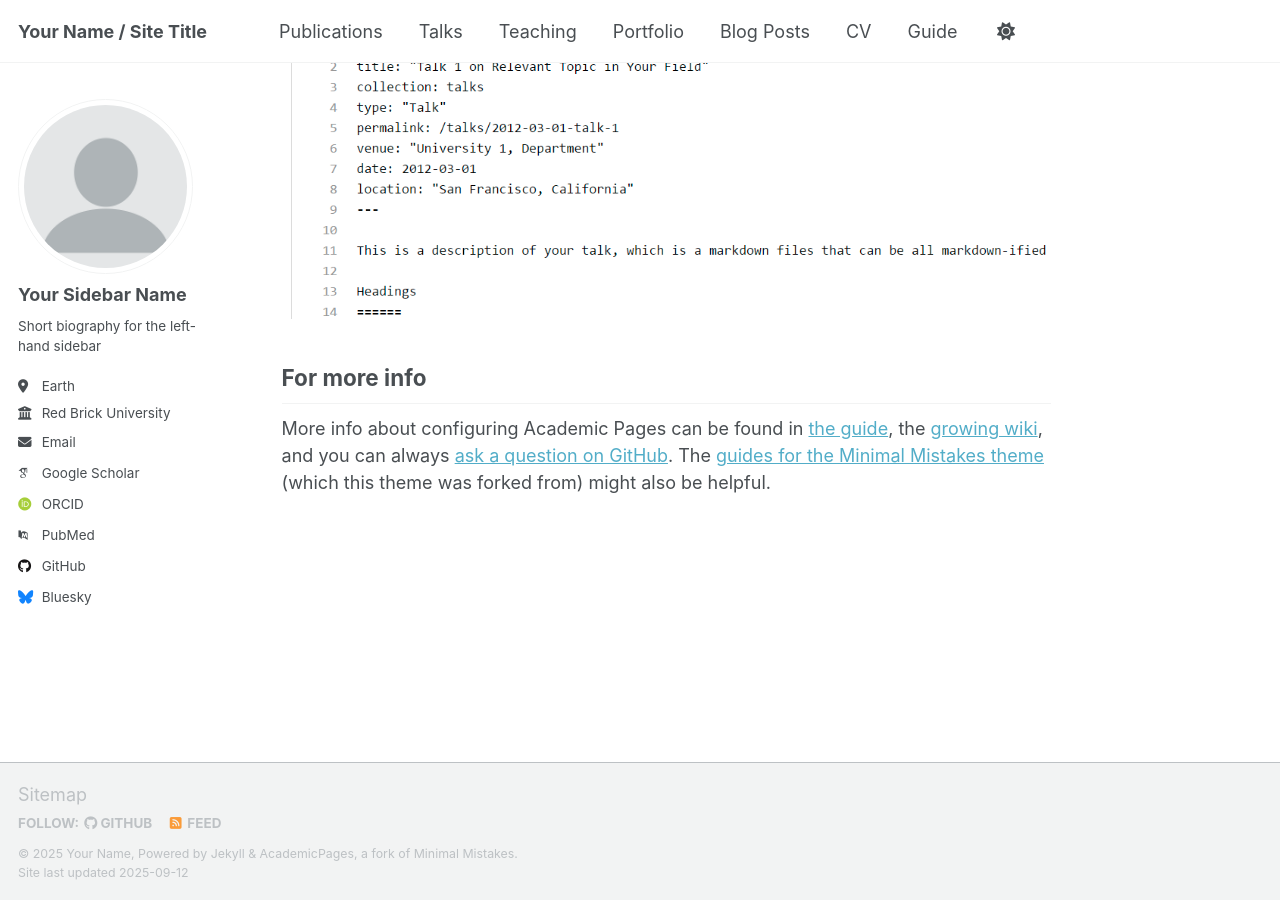
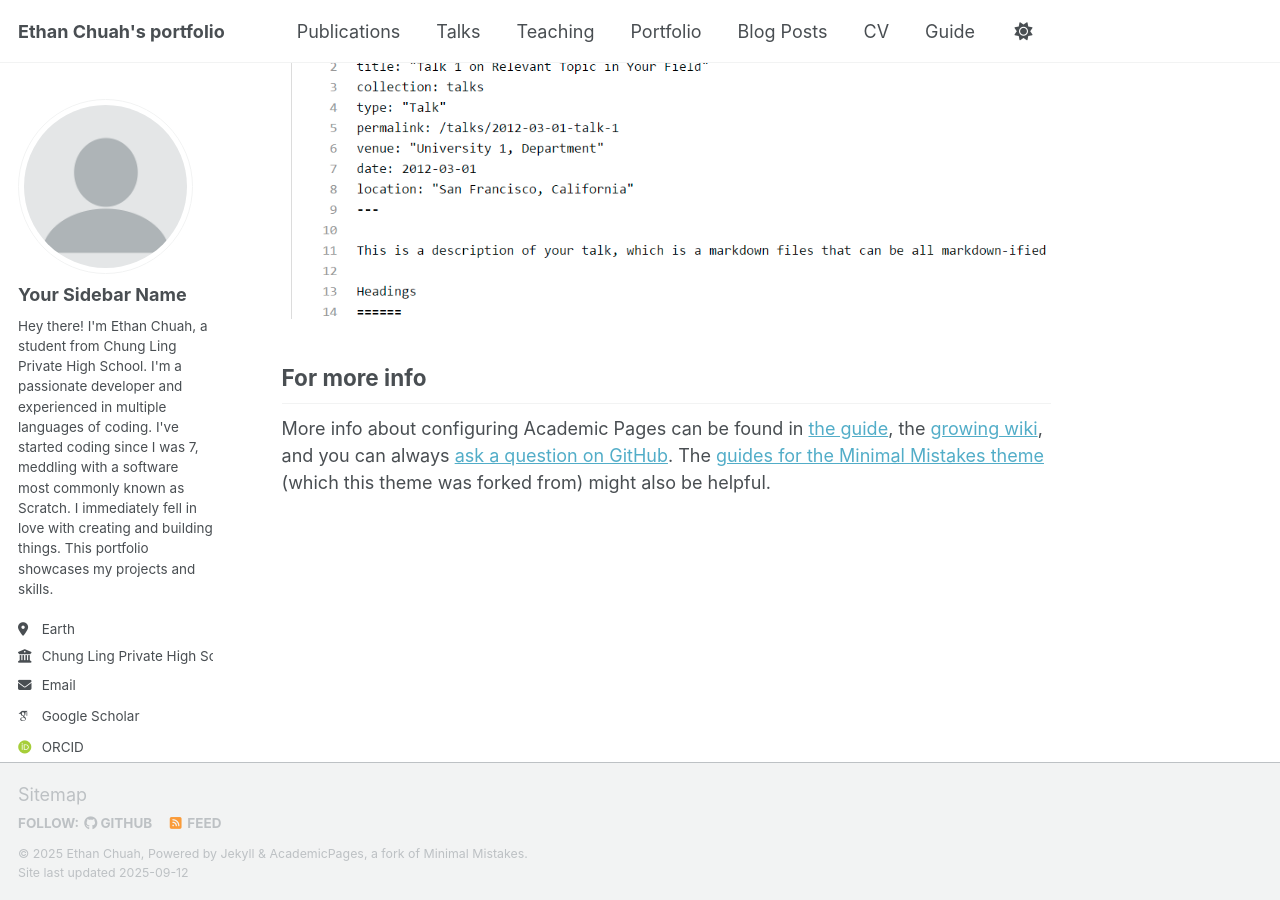
Before and after one commit to EthanChuah1234/ethanchuah1234.github.io, a Jekyll site: the page built from _pages/about.md, in a window 1280 px wide and 900 px high, scrolled down 2880 px. Built offline with Jekyll 4.4.1, drawn with Linux system fonts in a browser that asks for light colours; some web fonts are replaced; a script that is not in the unit is left out.

Commit message:
update config.yml

```diff
--- a/_config.yml
+++ b/_config.yml
@@ -9,14 +9,14 @@
 # Basic Site Settings
 locale                   : "en-US"
 site_theme               : "default" # Currently available options are "default", "air"
-title                    : "Your Name / Site Title"
+title                    : "Ethan Chuah's portfolio"
 title_separator          : "-"
-name                     : &name "Your Name"
-description              : &description "Your Name's academic portfolio"   # Update this with a general description of your site, this is the default if not overridden by a page
+name                     : &name "Ethan Chuah"
+description              : &description "Ethan Chuah's portfolio website"   # Update this with a general description of your site, this is the default if not overridden by a page
 url                      : https://academicpages.github.io # The base hostname & protocol for your site e.g. "https://[your GitHub username].github.io",
                                                            # or if you already have some other page hosted on Github then use "https://[your GitHub username].github.io/[Your Repo Name]"
 baseurl                  : "" # the subpath of your site, e.g. "/blog"
-repository               : "academicpages/academicpages.github.io"
+repository               : "https://ethanchuah1234.github.io/"
 
 # Site Author - The following control what appear as part of the author content on the side bar.
 #               If a field is blank the icon and link will not appear, otherwise it will be shown.
@@ -26,11 +26,11 @@ author:
   avatar           : "profile.png"
   name             : "Your Sidebar Name"
   pronouns         : # example: "she/her"
-  bio              : "Short biography for the left-hand sidebar"
+  bio              : "Hey there! I'm Ethan Chuah, a student from Chung Ling Private High School. I'm a passionate developer and experienced in multiple languages of coding. I've started coding since I was 7, meddling with a software most commonly known as Scratch. I immediately fell in love with creating and building things. This portfolio showcases my projects and skills."
   location         : "Earth"
-  employer         : "Red Brick University"
+  employer         : "Chung Ling Private High School"
   uri              : # URL
-  email            : "none@example.org"
+  email            : "s25378@clphs.edu.my"
 
   # Academic websites
   academia         : # URL
```
